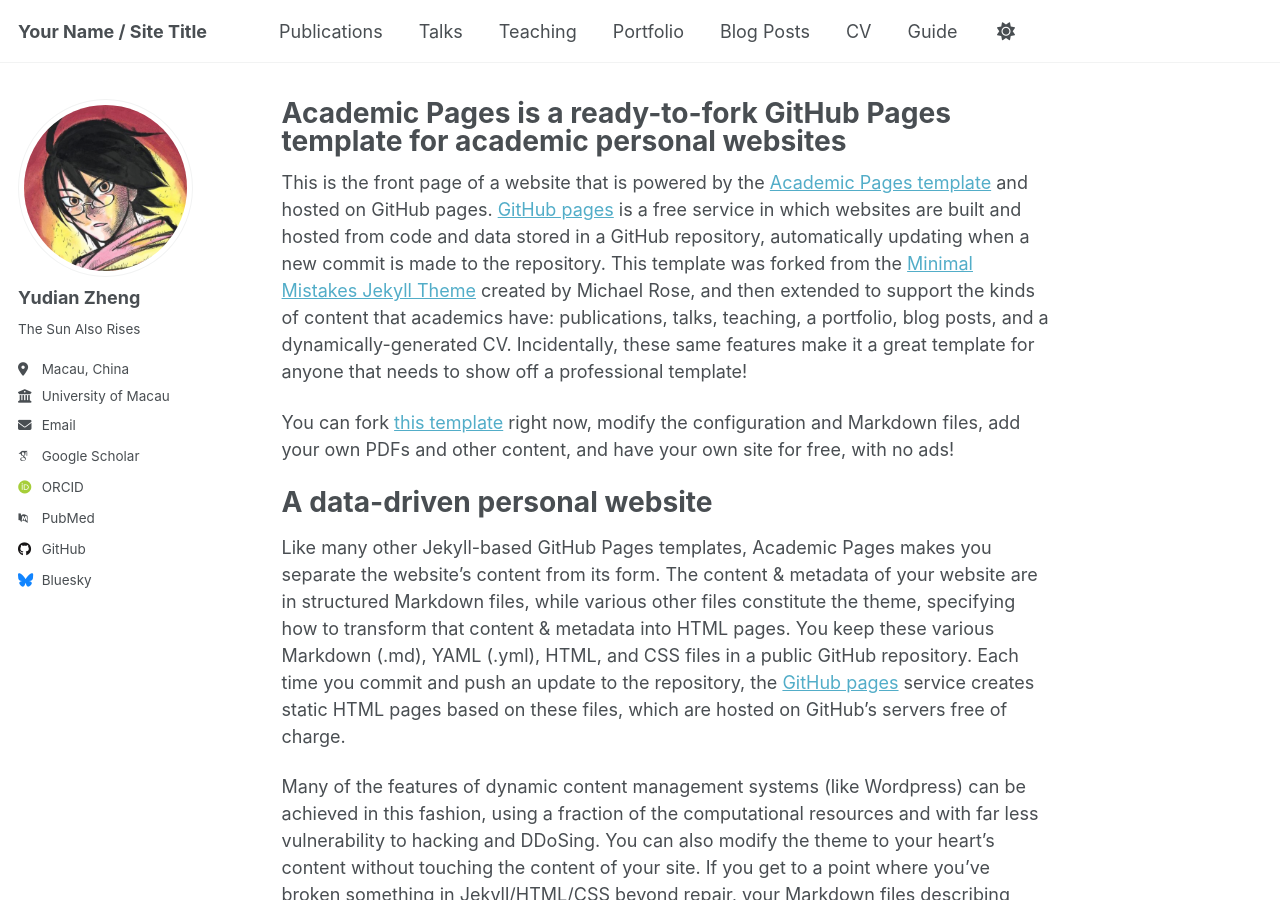
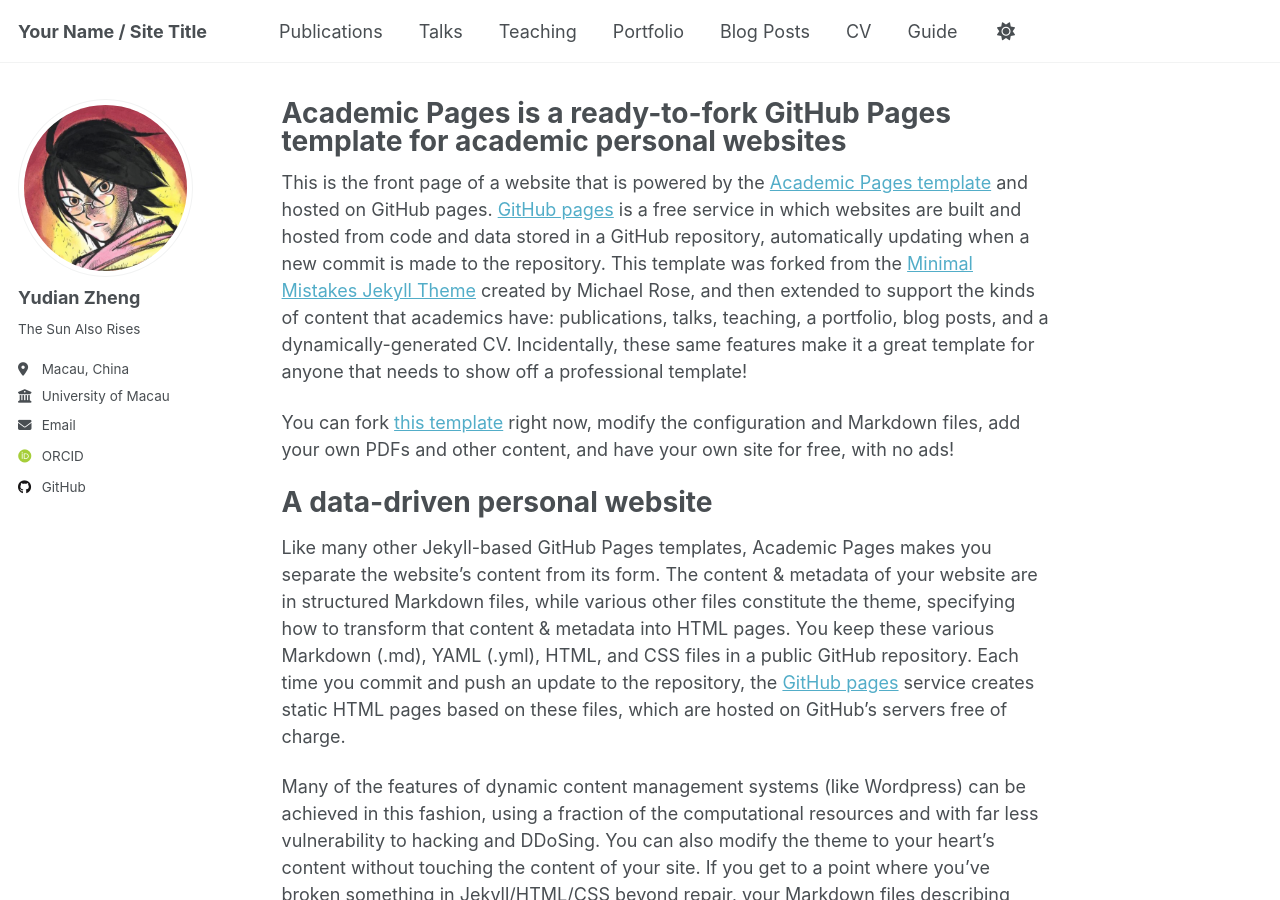
Before and after one commit to yudianzheng/yudianzheng.github.io, a Jekyll site: the page built from _pages/about.md, in a window 1280 px wide and 900 px high. Built offline with Jekyll 4.4.1, drawn with Linux system fonts in a browser that asks for light colours; some web fonts are replaced; a script that is not in the unit is left out; some of the changed lines change nothing that is shown.

Commit message:
change profile

```diff
--- a/_config.yml
+++ b/_config.yml
@@ -34,11 +34,11 @@
   # Academic websites
   academia         : # URL
   arxiv            : # URL - Update with the correct link to your profile
-  googlescholar    : "https://scholar.google.com/citations?user=PS_CX0AAAAAJ"
+  # googlescholar    : "https://scholar.google.com/citations?user=PS_CX0AAAAAJ"
   impactstory      : # URL
-  orcid            : "http://orcid.org/yourorcidurl"
+  orcid            : "https://orcid.org/0009-0003-2990-1865"
   semantic         : # URL
-  pubmed           : "https://www.ncbi.nlm.nih.gov/pubmed/?term=john+snow"
+  # pubmed           : "https://www.ncbi.nlm.nih.gov/pubmed/?term=john+snow"
   researchgate     : # URL
   scopus           : # URL
 
@@ -46,13 +46,13 @@
   bitbucket        : # Username - Update with your username on the site
   codepen          : # Username
   dribbble         : # Username
-  github           : "academicpages"
+  github           : "https://github.com/yudianzheng"
   kaggle           : # Username
   stackoverflow    : # User number or user number and name (i.e., use "1" or "1/jeff-atwood")
 
   # Social media
   artstation       : # Username
-  bluesky          : "bsky.app" # Replace this with you Bluesky username
+  # bluesky          : "bsky.app" # Replace this with you Bluesky username
   facebook         : # Username
   flickr           : # Username
   foursquare       : # Username
```
